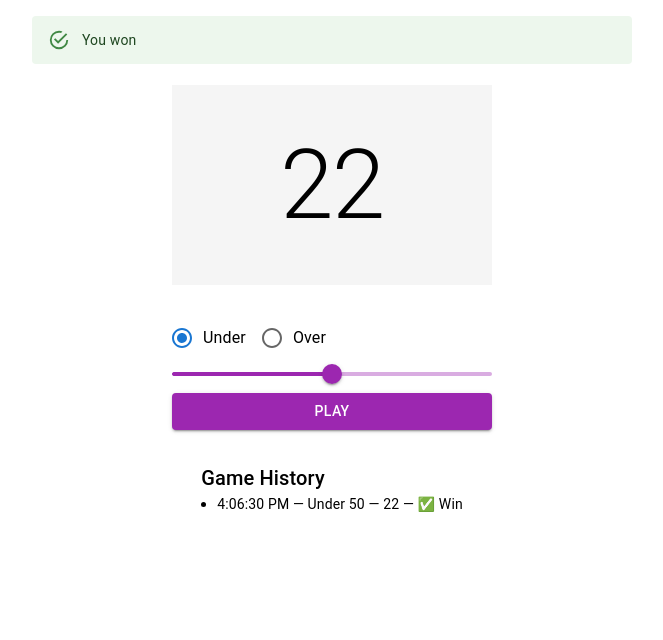
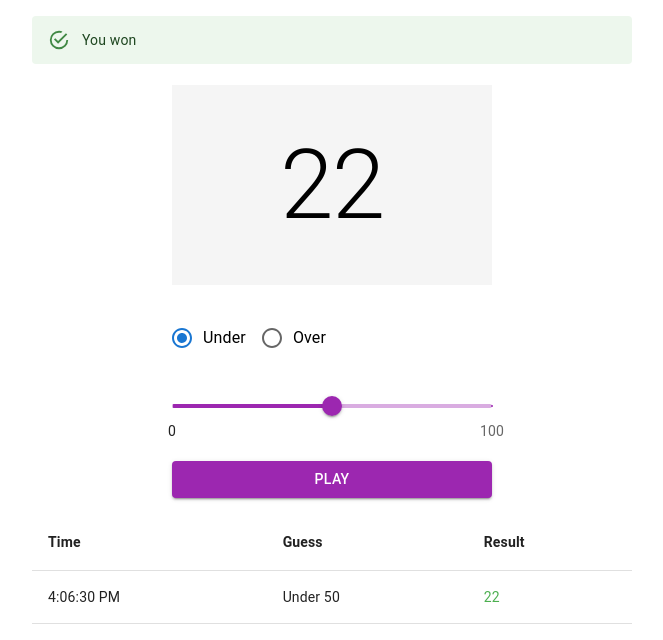
Before and after one commit to braivs/dice_game_test_task, a Next.js app: page / in a window 1280 px wide. Both pictures are taken after a click on the button "PLAY". Shown: the top 640 px of the page, without its empty margins (308-971 px from the left). Built offline with nearby package versions, Linux system fonts and the light colour scheme.

Commit message:
table progress

```diff
--- a/src/components/DiceGame/DiceGame.module.scss
+++ b/src/components/DiceGame/DiceGame.module.scss
@@ -5,7 +5,7 @@
     @include mixins.flex($direction: column, $alignItems: center);
     padding-top: 16px;
 
-    .alert {
+    .alert, .historyTable {
         width: 600px;
     }
 
@@ -19,13 +19,35 @@
         @include mixins.flex($alignItems: center, $justifyContent: center);
         background-color: #0000000A;
         margin-top: 21px;
+        font-size: 96px;
+        line-height: 117%;
+        letter-spacing: -1.5px;
     }
 
     .slider {
-        color:  #9C27B0;
+        margin-top: 32px;
+        color: #9C27B0;
+    }
+
+    .historyTable, .button {
+        margin-top: 16px;
     }
 
     .button {
         background-color: #9C27B0;
     }
+
+    .historyTable {
+        .tableHead {
+            font-weight: 600;
+        }
+
+        .win {
+            color: #4CAF50;
+        }
+
+        .lose {
+           color: #C62828;
+        }
+    }
 }
--- a/src/components/DiceGame/DiceGame.tsx
+++ b/src/components/DiceGame/DiceGame.tsx
@@ -1,12 +1,26 @@
 import React, {useState} from 'react'
-import {Box, Button, Slider, Typography, RadioGroup, FormControlLabel, Radio, Alert} from '@mui/material'
+import {
+  Box,
+  Button,
+  Slider,
+  Typography,
+  RadioGroup,
+  FormControlLabel,
+  Radio,
+  Alert,
+  Table,
+  TableHead,
+  TableRow,
+  TableBody,
+  TableCell
+} from '@mui/material'
 import styles from './DiceGame.module.scss'
 
-interface GameResult {
-  time: string;
-  guess: string;
-  result: number;
-  win: boolean;
+type GameResult = {
+  time: string
+  guess: string
+  result: number
+  win: boolean
 }
 
 const DiceGame: React.FC = () => {
@@ -35,6 +49,17 @@ const DiceGame: React.FC = () => {
     setHistory((prev) => [newResult, ...prev.slice(0, 9)])
   }
 
+  const marks = [
+    {
+      value: 0,
+      label: '0',
+    },
+    {
+      value: 100,
+      label: '100',
+    },
+  ];
+
   return (
     <Box className={styles.diceGame}>
       <Box>
@@ -54,6 +79,7 @@ const DiceGame: React.FC = () => {
           row
           value={guessType}
           onChange={(e) => setGuessType(e.target.value as 'under' | 'over')}
+          className={styles.radioGroup}
         >
           <FormControlLabel value="under" control={<Radio/>} label="Under"/>
           <FormControlLabel value="over" control={<Radio/>} label="Over"/>
@@ -61,26 +87,33 @@ const DiceGame: React.FC = () => {
         <Slider
           value={threshold}
           onChange={(_, newValue) => setThreshold(newValue as number)}
-          min={1}
-          max={99}
+          min={0}
+          max={100}
           valueLabelDisplay="auto"
           className={styles.slider}
+          marks={marks}
         />
         <Button variant="contained" fullWidth onClick={handlePlay} className={styles.button}>PLAY</Button>
       </Box>
 
-      <Box sx={{mt: 4}}>
-        <Typography variant="h6">Game History</Typography>
-        <Box component="ul" sx={{pl: 2}}>
+     <Table className={styles.historyTable}>
+        <TableHead>
+          <TableRow>
+            <TableCell className={styles.tableHead}>Time</TableCell>
+            <TableCell className={styles.tableHead}>Guess</TableCell>
+            <TableCell className={styles.tableHead}>Result</TableCell>
+          </TableRow>
+        </TableHead>
+        <TableBody>
           {history.map((entry, idx) => (
-            <li key={idx}>
-              <Typography variant="body2">
-                {entry.time} — {entry.guess} — {entry.result} — {entry.win ? '✅ Win' : '❌ Loss'}
-              </Typography>
-            </li>
+            <TableRow key={idx}>
+              <TableCell>{entry.time}</TableCell>
+              <TableCell>{entry.guess}</TableCell>
+              <TableCell className={entry.win ? styles.win : styles.lose}>{entry.result}</TableCell>
+            </TableRow>
           ))}
-        </Box>
-      </Box>
+        </TableBody>
+     </Table>
     </Box>
   )
 }
```
